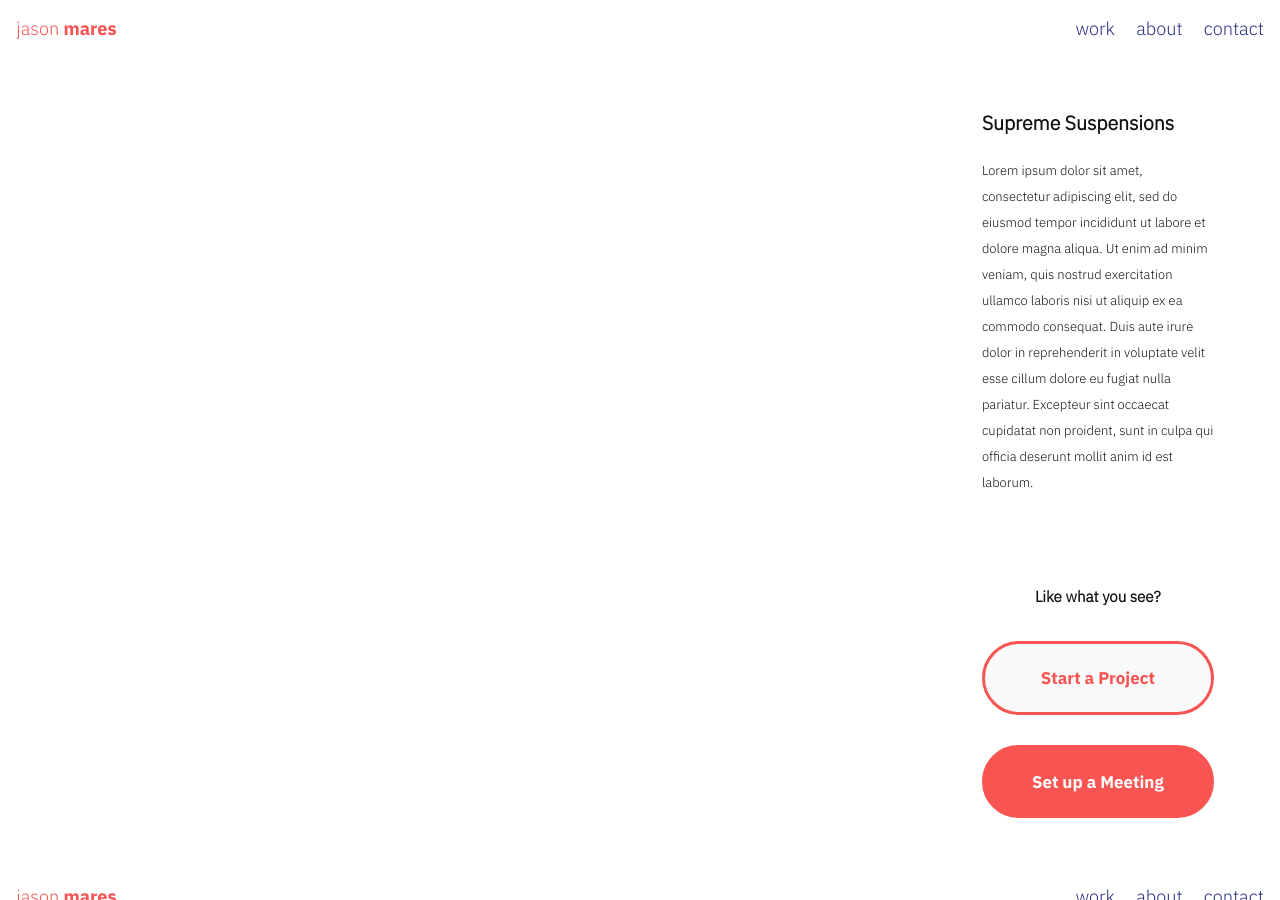
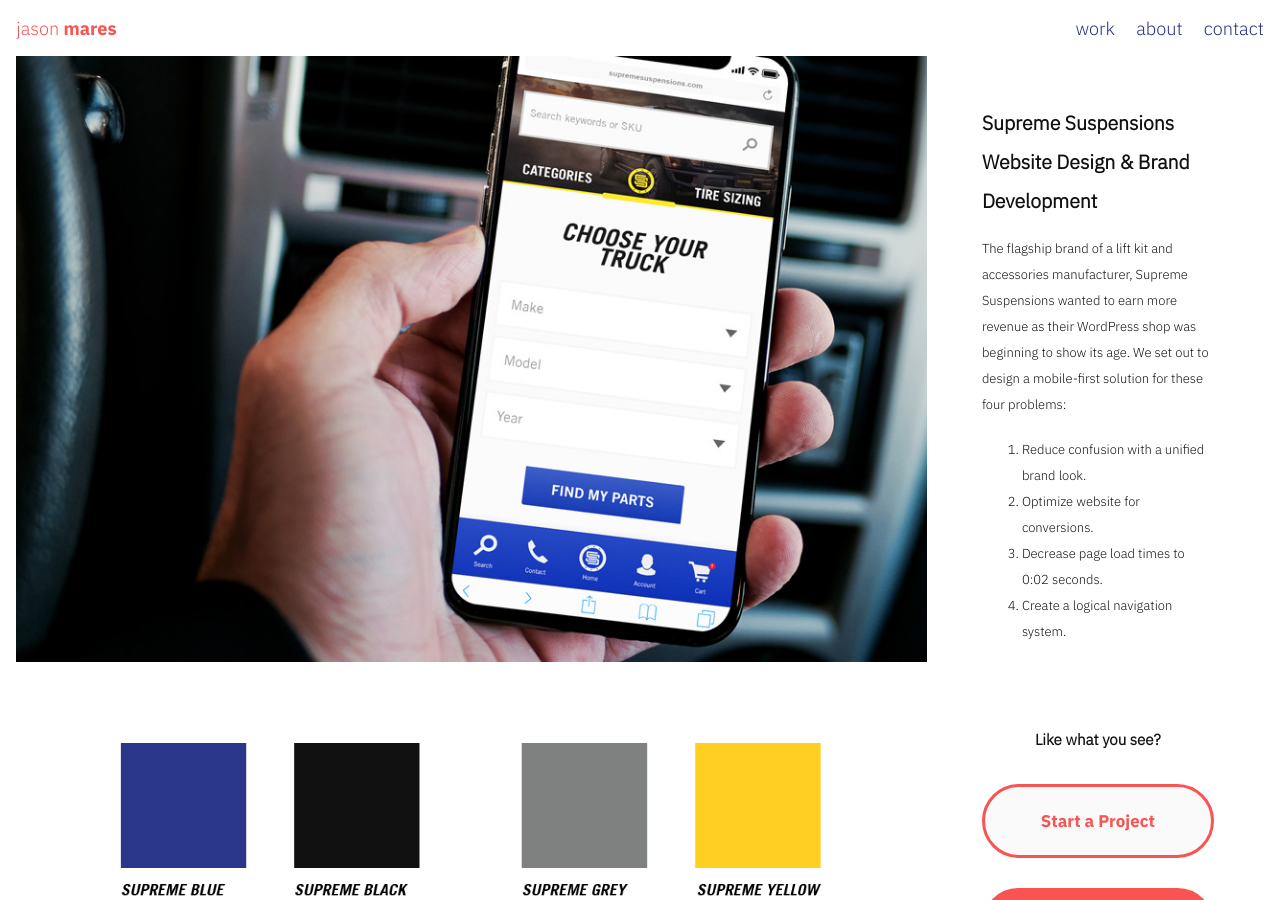
Before and after one commit to jason-mares/tactiq, a Jekyll site: the page built from project/web-design/supreme-suspensions.md, in a window 1280 px wide and 900 px high. Built offline with Jekyll 4.4.1, drawn with Linux system fonts in a browser that asks for light colours.

Commit message:
added supreme assets

```diff
--- a/_layouts/project-page.html
+++ b/_layouts/project-page.html
@@ -4,6 +4,9 @@
     <div class="container">
         <div class="three-quarter">
             <ul id="project-list">
+                <li>
+                    <img src="{{ site.baseurl }}/project/{{ page.folder }}/images/{{ page.image }}" alt="{{ page.title }}">
+                </li>
             {% for images in page.images %}
                 <li class="{{ page.images-class[forloop.index0] }}">
                     <img src="{{ site.baseurl }}/project/{{ page.folder }}/images/{{ page.images[forloop.index0] }}" alt="{{ page.images-alt[forloop.index0] }}">
--- a/project/web-design/supreme-suspensions.md
+++ b/project/web-design/supreme-suspensions.md
@@ -3,10 +3,27 @@
 type: project
 folder: web-design
 client: Supreme Suspensions
-skills: UI/UX, e-commerce, Shopify Theme Dev
-title: Supreme Suspensions
+skills: UI/UX, Shopify Theme Dev, Branding
+title: Supreme Suspensions Website Design & Brand Development
 image: supreme-suspensions_th.jpg
 priority: 1
+
+images:
+  - supreme-suspensions_1-type-color.png
+  - supreme-suspensions_2-logo-evolution.png
+  - supreme-suspensions_3-UI-sketch.jpg
+  - supreme-suspensions_4-UI-sketch.jpg
+  - supreme-suspensions_5-Sketch-UI.jpg
+  - supreme-suspensions_6-mobile-website.jpg
+images-alt:
+  - 'Typography & Color.'
+  - 'Evolution of the logo.'
+images-class:
 ---
 
-Lorem ipsum dolor sit amet, consectetur adipiscing elit, sed do eiusmod tempor incididunt ut labore et dolore magna aliqua. Ut enim ad minim veniam, quis nostrud exercitation ullamco laboris nisi ut aliquip ex ea commodo consequat. Duis aute irure dolor in reprehenderit in voluptate velit esse cillum dolore eu fugiat nulla pariatur. Excepteur sint occaecat cupidatat non proident, sunt in culpa qui officia deserunt mollit anim id est laborum.
+The flagship brand of a lift kit and accessories manufacturer, Supreme Suspensions wanted to earn more revenue as their WordPress shop was beginning to show its age. We set out to design a mobile-first solution for these four problems:
+
+1. Reduce confusion with a unified brand look.
+2. Optimize website for conversions.
+3. Decrease page load times to 0:02 seconds.
+4. Create a logical navigation system.
```
Also changed, not shown: project/identity/heavy-metal.md (+7 -9 lines), project/illustration/burn-ur-money.md (+4 -1 lines), project/identity/images/supreme-suspensions_1-type-color.png (added), project/web-design/images/heavy-metal_th.jpg (deleted), project/web-design/images/supreme-suspensions_1-type-color.png (added), project/web-design/images/supreme-suspensions_2-logo-evolution.png (added), project/web-design/images/supreme-suspensions_3-UI-sketch.jpg (added), project/web-design/images/supreme-suspensions_4-UI-sketch.jpg (added), project/web-design/images/supreme-suspensions_5-Sketch-UI.jpg (added), project/web-design/images/supreme-suspensions_6-mobile-website.jpg (added).
